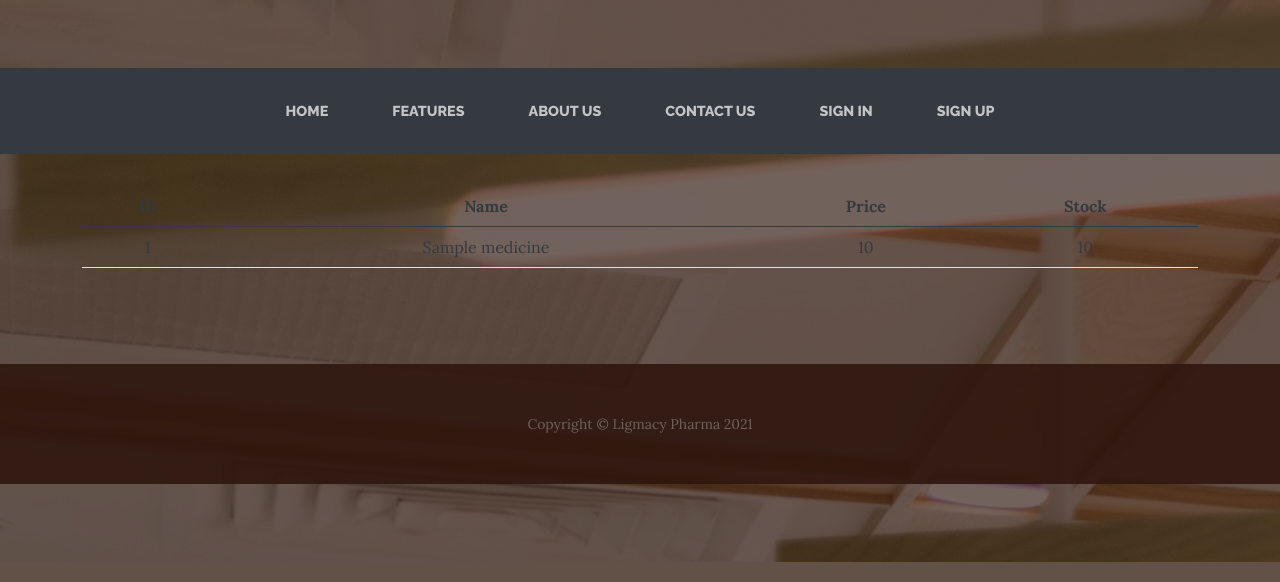
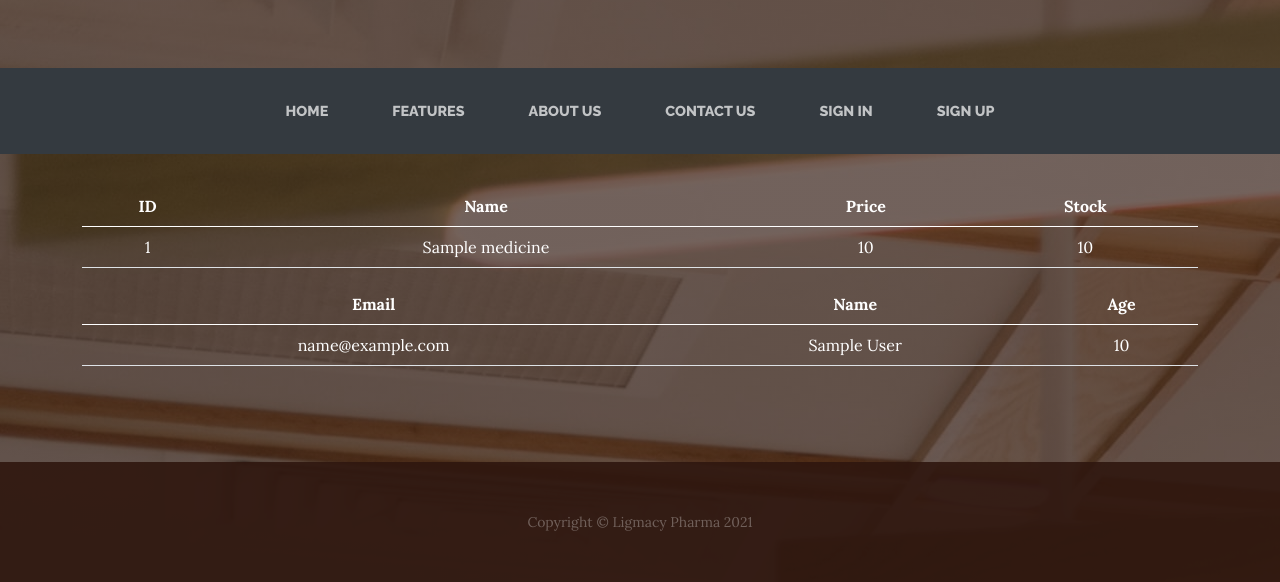
Before and after one commit to DaijobuDes/ligmacy-pharma, a Django app: a page that uses ligmacypharma/ligmacyweb/templates/dashboard.html in a window 1280 px wide. Shown: the part 238-820 px from the top of the page. Run offline with Django 3.2, Linux system fonts and the light colour scheme; tables that the repository leaves empty hold one stand-in row (values such as "Sample post"); some libraries are stand-ins or nearby versions.

Commit message:
asdfasdf

```diff
--- a/ligmacypharma/ligmacyweb/templates/dashboard.html
+++ b/ligmacypharma/ligmacyweb/templates/dashboard.html
@@ -34,7 +34,7 @@
                 <div class="d-flex product-item-title"></div>
             </div>
             <div class="table-responsive" style="background: var(--bs-brown);">
-                <table class="table">
+                <table class="table" style="color: white">
                     <thead>
                         <tr>
                             <th>ID</th>
@@ -55,6 +55,26 @@
                     </tbody>
                 </table>
             </div>
+            <div class="table-responsive" style="background: var(--bs-brown);">
+                <table class="table" style="color: white">
+                    <thead>
+                        <tr>
+                            <th>Email</th>
+                            <th>Name</th>
+                            <th>Age</th>
+                        </tr>
+                    </thead>
+                    <tbody>
+                        {% for a in acc %}
+                        <tr>
+                            <td>{{a.email}}</td>
+                            <td>{{a.name}}</td>
+                            <td>{{a.age}}</td>
+                        </tr>
+                        {% endfor %}
+                    </tbody>
+                </table>
+            </div>
         </div>
     </section>
     <footer class="text-center footer text-faded py-5">
@@ -62,8 +82,8 @@
             <p class="m-0 small">Copyright&nbsp;©&nbsp;Ligmacy Pharma 2021</p>
         </div>
     </footer>
-    <script src="assets/bootstrap/js/bootstrap.min.js"></script>
-    <script src="assets/js/current-day.js"></script>
+    <script src="{% static 'assets/bootstrap/js/bootstrap.min.js' %}"></script>
+    <script src="{% static 'assets/js/current-day.js' %}"></script>
 </body>
 
 </html>
--- a/ligmacypharma/ligmacyweb/views.py
+++ b/ligmacypharma/ligmacyweb/views.py
@@ -41,7 +41,9 @@ class SignUpView(View):
 class DashboardView(View):
     def get(self,request):
         meds = Medicine.objects.all()
+        accounts = SignUp.objects.all()
         context = {
-            'med' : meds
+            'med' : meds,
+            'acc' : accounts
         }
         return render(request, 'dashboard.html', context)
```
